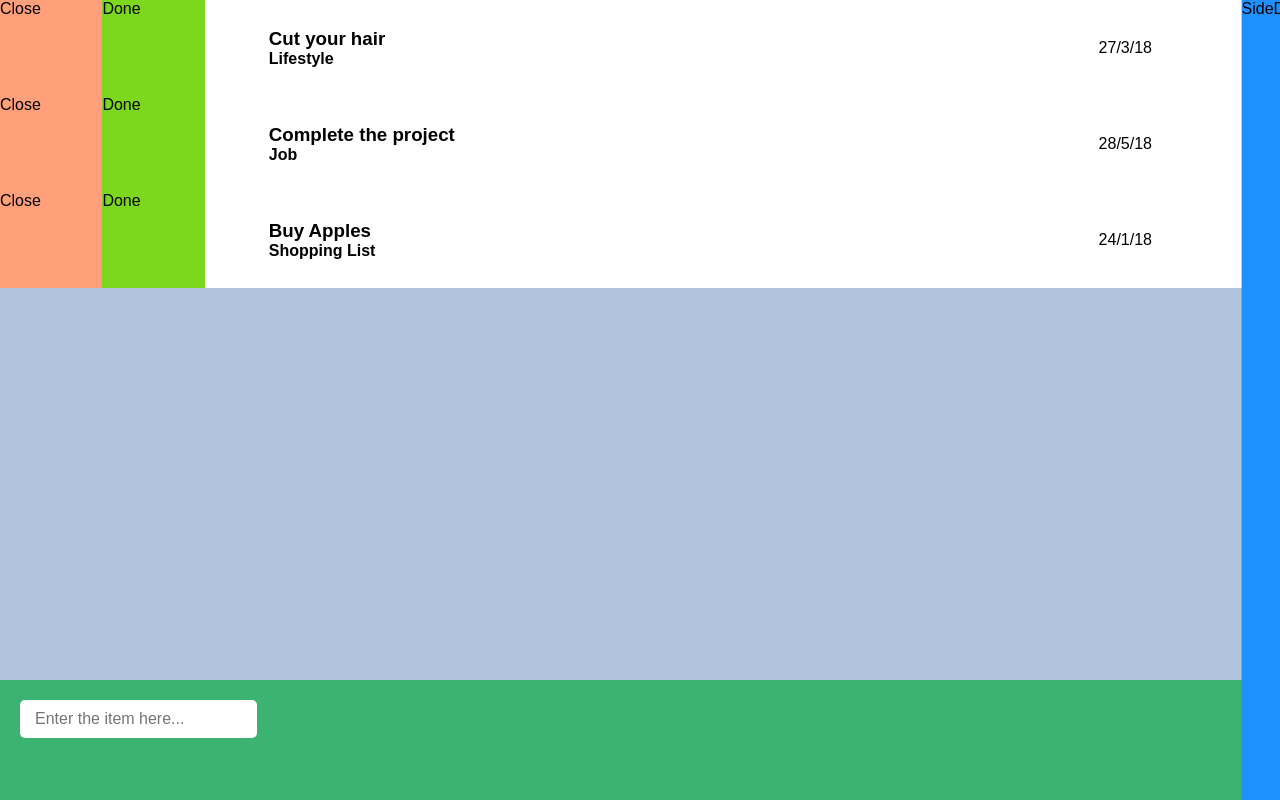
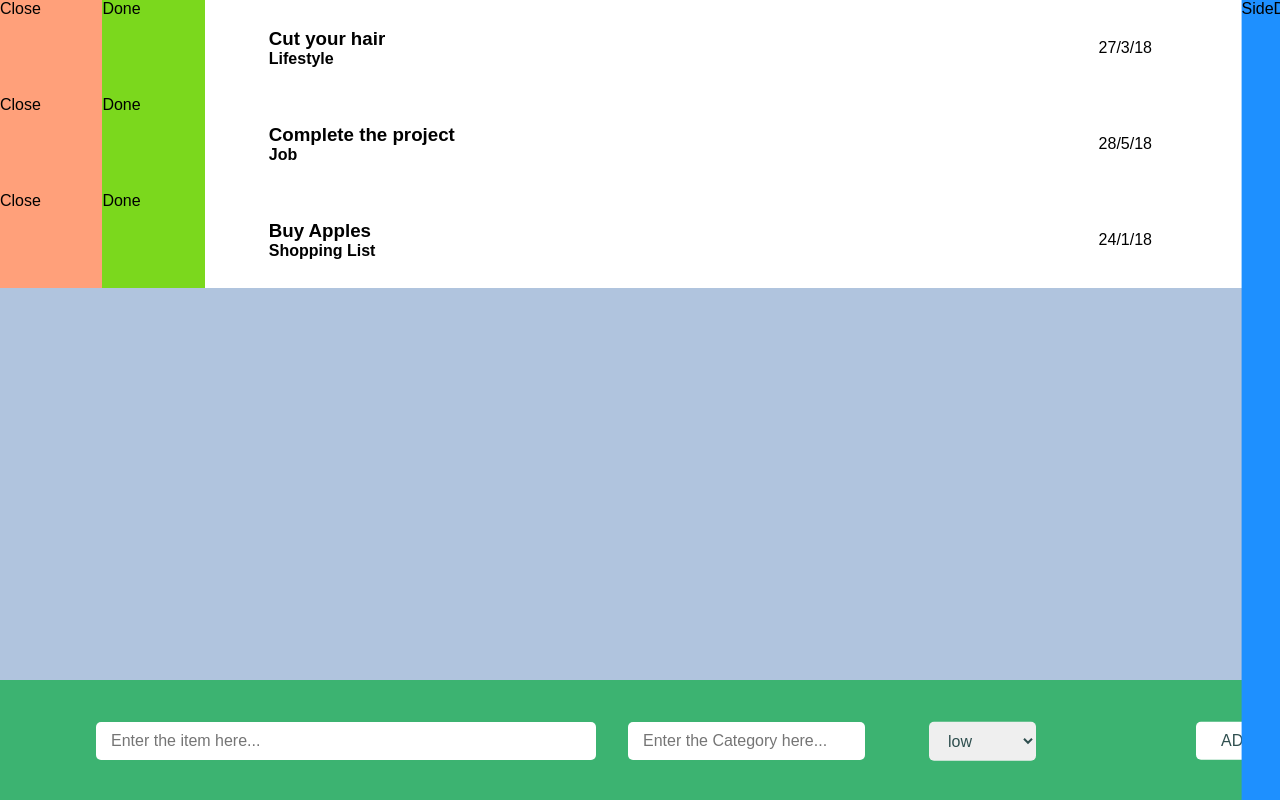
Before and after one commit to fayeed/React-To-Do-App, a React app: page / in a window 1280 px wide. Built offline with nearby package versions, Linux system fonts and the light colour scheme.

Commit message:
MainList completed still need to add firebase

```diff
--- a/src/components/InputElement/InputElement.css
+++ b/src/components/InputElement/InputElement.css
@@ -1,14 +1,15 @@
 .InputElement {
-    height: 100%;
-    margin: 20px;
+    /* height: 100%; */
+    align-self: center;
+    display: inline-block;
 }
 
 .Label {
     color: #fff;
-    font-size: 1em;
+    font-size: 0.8em;
     display: block;
     transition: all .2s ease-in-out;
-    transform: translateY(.5em) translateX(1em);
+    transform: translateY(-4.8em) translateX(.5em);
 }
 
 .Input {
@@ -18,9 +19,11 @@
     padding: 10px 15px;
     border: none;
     transition: all .2s ease-in;
+    color: darkslategrey;
 }
 
 .Input:focus {
+    border-bottom: 5px solid rgb(61, 122, 0);
     box-shadow: 0 .5em 1em rgba(0, 0, 0, .2);
     transform: translateY(-1px)
 }
@@ -28,5 +31,32 @@
 .Input:placeholder-shown ~ .Label {
     opacity: 0;
     visibility: hidden;
-    transform: translateY(-2em) translateX(1em);
+    transform: translateY(-2em) translateX(.5em);
 }
+
+.Dropdown {
+    font-size: 1em;
+    padding: 10px 15px;
+    border: none;
+    border-radius: 5px;
+    transform: translateY(-.45em);
+    margin-left: 2em;
+    color: darkslategrey;
+}
+
+.Button {
+    padding: 10px 25px;
+    font-size: 1em;
+    background-color: #fff;
+    border: none;
+    border-radius: 5px;
+    transform: translateY(-.45em);
+    margin-left: 8em;
+    transition: all .2s;
+    color: darkslategrey;
+}
+
+.Button:active {
+    box-shadow: 0 .5em 1em rgba(0, 0, 0, .2);
+    transform: translateY(-8px)
+}
--- a/src/components/InputElement/InputElement.js
+++ b/src/components/InputElement/InputElement.js
@@ -3,10 +3,51 @@ import React from 'react';
 import classes from './InputElement.css';
 
 const inputElement = (props) => {
+
+    let element = null;
+
+        switch (props.type) {
+            case 'input':
+                element = (<React.Fragment>
+                            <input
+                                style={props.style}
+                                className={classes.Input}
+                                name={props.name}
+                                id={props.name}
+                                value={props.value}
+                                placeholder={props.placeholder}
+                                onChange={props.changed} required/>
+                            <label className={classes.Label} >{props.content}</label>
+                         </React.Fragment>)
+                break;
+            case 'select':
+                element = (<React.Fragment>
+                    <select
+                        className={classes.Dropdown}
+                        onChange={props.changed}>
+                        value={props.value}
+                        {props.list.map(ele => {
+                            return <option
+                                        key={ele.value}
+                                        value={ele.value}>{ele.option}</option>
+                        })}
+                    </select>
+                </React.Fragment>)
+                break;
+            case 'button':
+                        element = <button
+                                    className={classes.Button}
+                                    type='submit'
+                                    onClick={props.reset}>{props.label}</button>
+                    break;
+            default:
+                    element = null
+                break;
+        }
+
         return (
-            <div className={classes.InputElement}>
-                <input className={classes.Input} name={props.name} id={props.name} placeholder={props.placeholder}/>
-                <label className={classes.Label} >{props.value}</label>
+            <div className={classes.InputElement} style={{marginLeft: '2em'}}>
+                {element}
             </div>
         );
 }
--- a/src/components/Item/Item.js
+++ b/src/components/Item/Item.js
@@ -5,8 +5,12 @@ import classes from './Item.css';
 const Item = (props) => {
     return (
         <div className={classes.Item}>
-            <div className={classes.Item__close}><span>Close</span></div>
-            <div className={classes.Item__done}><span>Done</span></div>
+            <div
+                className={classes.Item__close}
+                onClick={() => props.canceled(props.id)}><span>Close</span></div>
+            <div
+                className={classes.Item__done}
+                onClick={() => props.complete(props.id)}><span>Done</span></div>
             <div className={classes.Item__content}>
                 <div>
                     <h3 className={classes.Item__message}>{props.message}</h3>
--- a/src/containers/App/App.js
+++ b/src/containers/App/App.js
@@ -12,25 +12,60 @@ class App extends Component {
       {id:1, message: 'Cut your hair', category: 'Lifestyle', time: '27/3/18', urgency: '1'},
       {id:2, message: 'Complete the project', category: 'Job', time: '28/5/18', urgency: '2'},
       {id:3, message: 'Buy Apples', category: 'Shopping List', time: '24/1/18', urgency: '3'}
-    ]
+    ],
+    completed: [],
+    canceled: [],
+    isLoggedIn: false,
+    email: ''
   }
 
-  removeItem = () => {
+  removeItem = (id) => {
     // remove the item in he list
     // update the content
+    if(!this.isLoggedIn){
+      let i = [...this.state.items].filter(ele => ele.id !== id)
+      let s = [...this.state.canceled]
+      s.push([...this.state.items].filter(ele => ele.id === id)[0])
+      this.setState({canceled: s, items: i})
+    } else {
+      // someshit
+    }
   }
 
-  addItem = () => {
+  completeItem = (id) => {
+    if(!this.isLoggedIn){
+      let i = [...this.state.items].filter(ele => ele.id !== id)
+      let s = [...this.state.completed]
+      s.push([...this.state.items].filter(ele => ele.id === id)[0])
+      this.setState({completed: s, items: i})
+    } else {
+      // someshit
+    }
+  }
+
+  addItem = (e, ele) => {
     // add item in the list
     // update the content
+    if(!this.isLoggedIn){
+      e.preventDefault()
+      let s = [...this.state.items]
+      s.push(ele)
+      this.setState({items: s})
+    } else {
+      // firebase rules here
+    }
+
   }
 
   render() {
 
     return (
       <main>
-        <MainList items={this.state.items}/>
-        <InputContainer />
+        <MainList
+          items={this.state.items}
+          complete={this.completeItem}
+          canceled={this.removeItem}/>
+        <InputContainer addItem={this.addItem}/>
         <SideDrawer />
       </main>
     );
--- a/src/containers/InputContainer/InputContainer.css
+++ b/src/containers/InputContainer/InputContainer.css
@@ -5,9 +5,15 @@
     position: fixed;
     bottom: 0;
     left: 0;
+    display: flex;
+    align-items: center;
 }
 
 .InputContainer form {
+    width: 90%;
+    margin: 0 auto;
+    margin-top: 1em;
     display: flex;
     align-items: center;
+
 }
--- a/src/containers/InputContainer/InputContainer.js
+++ b/src/containers/InputContainer/InputContainer.js
@@ -5,11 +5,78 @@ import classes from './InputContainer.css';
 
 class InputContainer extends Component {
 
+    state = {
+        message: '',
+        category: '',
+        urgency: '1'
+    }
+
+    id = 4;
+
+    inputChanged = (e, id) => {
+        e.preventDefault();
+        let s = {...this.state}
+
+        if(id === '1'){
+            s.message = e.target.value
+            this.setState({...s})
+        } else if(id === '2'){
+            s.category = e.target.value
+            this.setState({...s})
+        } else if(id === '3'){
+            s.urgency = e.target.value
+            this.setState({...s})
+        }
+    }
+
+    reset = () => {
+        this.setState({
+            message: '',
+            category: '',
+            urgency: '1'
+        })
+    }
+
     render() {
         return (
             <div className={classes.InputContainer}>
-                <form>
-                    <InputElement name='item' value='To-Do item' placeholder='Enter the item here...'/>
+                <form onSubmit={(e) => this.props.addItem(e, {message: this.state.message,
+                                                        category: this.state.category,
+                                                        urgency: this.state.urgency,
+                                                        id: this.id++,
+                                                        time:'09/2/18'})}>
+                    <InputElement
+                        id='1'
+                        type='input'
+                        style={{width:'500px'}}
+                        name='item'
+                        content='To-Do item'
+                        placeholder='Enter the item here...'
+                        value={this.state.message}
+                        changed={(e) => this.inputChanged(e, '1')}/>
+
+                    <InputElement
+                        id='2'
+                        type='input'
+                        name='category'
+                        content='Category'
+                        value={this.state.category}
+                        placeholder='Enter the Category here...'
+                        changed={(e) => this.inputChanged(e, '2')}/>
+
+                    <InputElement
+                        id='3'
+                        type='select'
+                        value={this.state.urgency}
+                        changed={(e) => this.inputChanged(e, '3')}
+                        list={[{option: 'low', value: 1},
+                                 {option: 'medium', value: 2},
+                                  {option: 'high', value: 3}]}/>
+
+                    <InputElement
+                        type='button'
+                        label='ADD'
+                       />
                 </form>
             </div>
         );
--- a/src/containers/MainList/MainList.js
+++ b/src/containers/MainList/MainList.js
@@ -11,7 +11,10 @@ class MainList extends Component {
             return (<Item message={ele.message}
                             category={ele.category}
                             time={ele.time}
-                            key={ele.id}/>)
+                            key={ele.id}
+                            id={ele.id}
+                            complete={this.props.complete}
+                            canceled={this.props.canceled}/>)
         });
 
         return (
```
Also changed, not shown: src/components/BackDrop/Backdrop.css (+7 -0 lines), src/components/BackDrop/Backdrop.js (+9 -0 lines).
